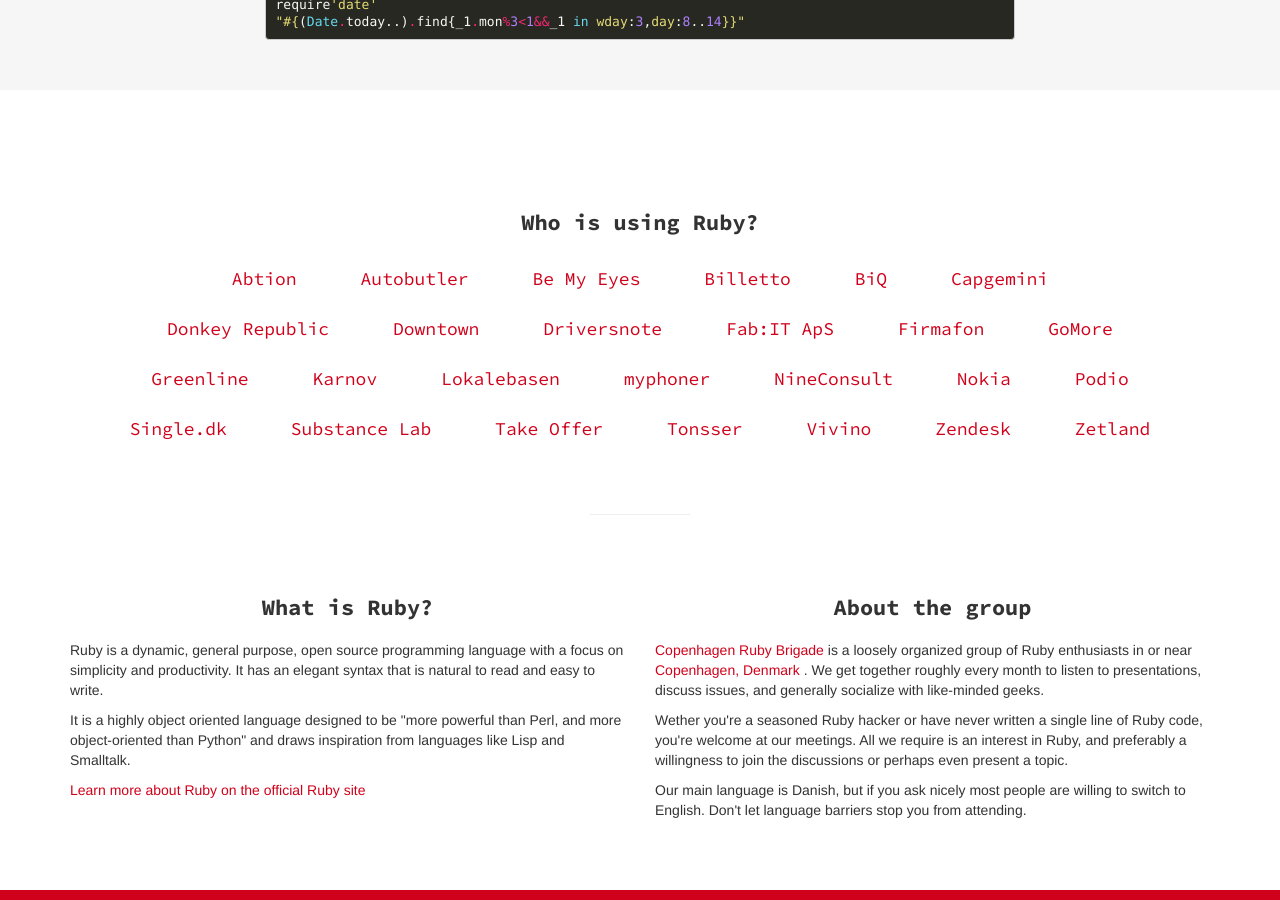
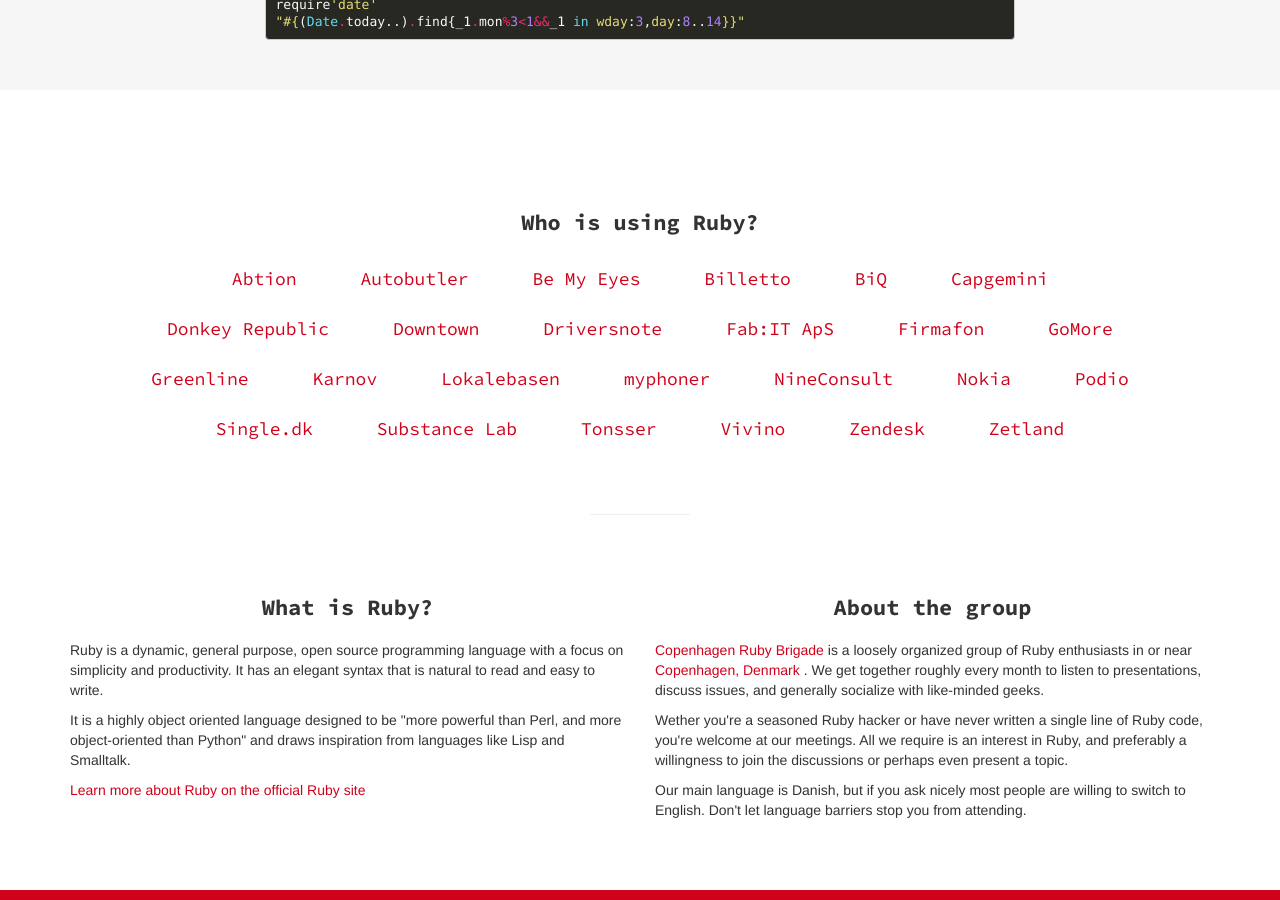
Before and after one commit to copenhagenrb/copenhagenrb.github.io, a Jekyll site: the page built from index.html, in a window 1280 px wide and 900 px high, scrolled down 1092 px. Built offline with Jekyll 4.4.1, drawn with Linux system fonts in a browser that asks for light colours.

Commit message:
Remove Take Offer

```diff
--- a/_config.yml
+++ b/_config.yml
@@ -58,8 +58,6 @@
     url: http://www.single.dk
   - name: Substance Lab
     url: http://substancelab.dk
-  - name: Take Offer
-    url: http://www.takeoffer.dk
   - name: Tonsser
     url: https://tonsser.com
   - name: Vivino
```
